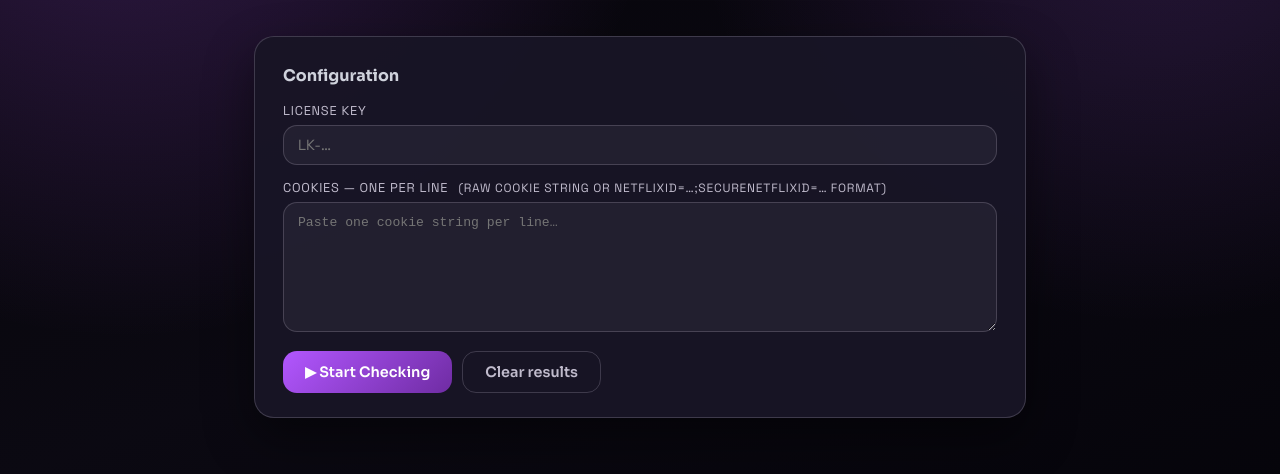
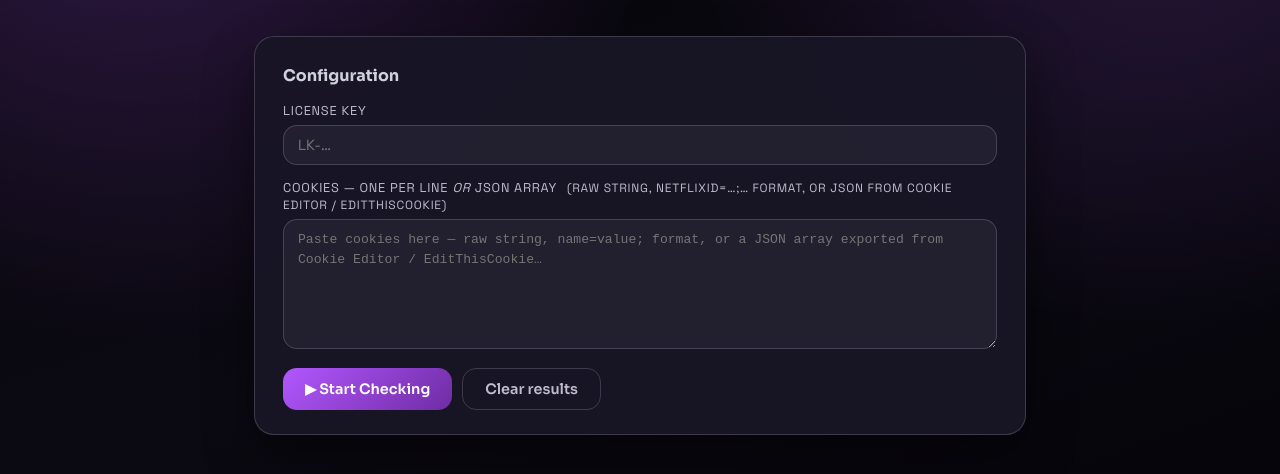
Before and after one commit to Argisan/Self_Web, a PHP site: page / in a window 1280 px wide. Shown: the part 141-615 px from the top of the page. Run offline with PHP 8.4, Linux system fonts and the light colour scheme.

Commit message:
Support JSON-format cookies from browser extensions in NFToken checker
Co-authored-by: Argisan <212484433+Argisan@users.noreply.github.com>

```diff
--- a/index.php
+++ b/index.php
@@ -287,10 +287,10 @@
       </div>
       <div class="field">
         <label for="cookieInput">
-          Cookies — one per line
-          <span style="color:var(--text-muted);font-size:0.75rem;margin-left:6px;">(raw cookie string or NetflixId=…;SecureNetflixId=… format)</span>
+          Cookies — one per line <em>or</em> JSON array
+          <span style="color:var(--text-muted);font-size:0.75rem;margin-left:6px;">(raw string, NetflixId=…;… format, or JSON from Cookie Editor / EditThisCookie)</span>
         </label>
-        <textarea id="cookieInput" placeholder="Paste one cookie string per line…"></textarea>
+        <textarea id="cookieInput" placeholder="Paste cookies here — raw string, name=value; format, or a JSON array exported from Cookie Editor / EditThisCookie…"></textarea>
       </div>
       <div class="actions">
         <button class="btn btn-primary" id="startBtn">▶ Start Checking</button>
@@ -353,6 +353,19 @@
     }
 
     function parseCookies(raw) {
+      const trimmed = raw.trim();
+      // Detect JSON array format (e.g. exported from Cookie Editor / EditThisCookie)
+      if (trimmed.startsWith("[")) {
+        try {
+          const parsed = JSON.parse(trimmed);
+          if (Array.isArray(parsed) && parsed.length > 0) {
+            // The entire JSON array is one set of cookies for one account
+            return [trimmed];
+          }
+        } catch {
+          // Not valid JSON — fall through to line-by-line parsing
+        }
+      }
       return raw
         .split(/\r?\n/)
         .map((line) => line.trim())
@@ -438,6 +451,18 @@
         return;
       }
 
+      // Detect cookie format for user feedback
+      let formatNote = "";
+      const trimmedRaw = raw.trim();
+      if (trimmedRaw.startsWith("[")) {
+        try {
+          const parsed = JSON.parse(trimmedRaw);
+          if (Array.isArray(parsed)) {
+            formatNote = ` — JSON format detected (${parsed.length} cookie${parsed.length !== 1 ? "s" : ""})`;
+          }
+        } catch { /* not JSON, ignore */ }
+      }
+
       // Save license key for convenience
       sessionStorage.setItem(STORAGE_KEY_LICENSE, licenseKey);
 
@@ -448,7 +473,7 @@
       startBtn.disabled = true;
       setProgress(0, cookies.length);
       progressLabel.textContent = "Starting…";
-      setStatus("Sending requests…", "info");
+      setStatus(`Sending requests…${formatNote}`, "info");
 
       let successCount = 0;
       let errorCount = 0;
```
Also changed, not shown: server.js (+21 -1 lines).
